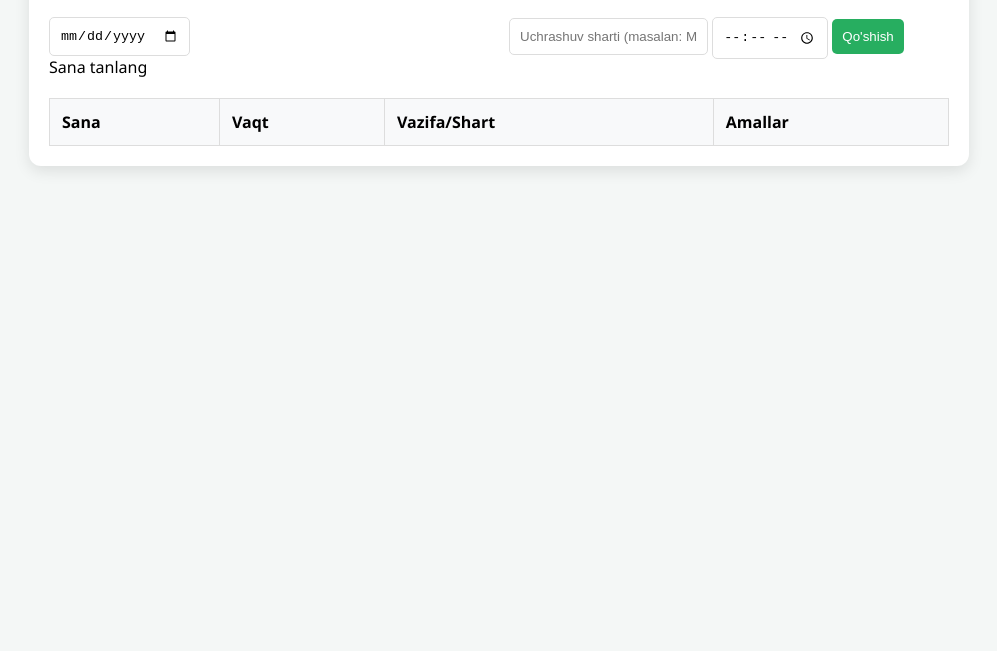
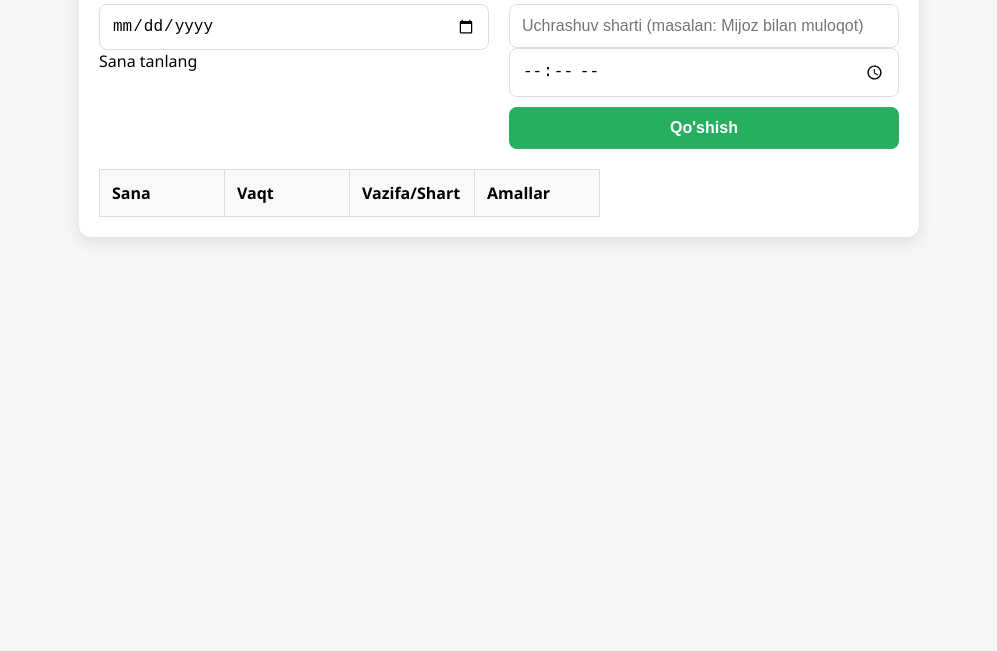
Before and after one commit to fozilzonmuminov22-cloud/smart_kalendar, a website: page index.html in a window 1280 px wide. Shown: the part 149-800 px from the top of the page, without its empty margins (141-1138 px from the left). Drawn offline with Linux system fonts and the light colour scheme.

Commit message:
Update style.css

```diff
--- a/style.css
+++ b/style.css
@@ -1,13 +1,21 @@
-body { font-family: 'Segoe UI', sans-serif; background: #f4f7f6; padding: 20px; }
-.container { max-width: 900px; margin: auto; background: white; padding: 20px; border-radius: 12px; box-shadow: 0 5px 15px rgba(0,0,0,0.1); }
-header { display: flex; justify-content: space-between; align-items: center; border-bottom: 2px solid #eee; padding-bottom: 10px; }
+body { font-family: 'Segoe UI', sans-serif; background: #f4f7f6; padding: 15px; margin: 0; }
+.container { max-width: 800px; margin: auto; background: white; padding: 20px; border-radius: 12px; box-shadow: 0 5px 15px rgba(0,0,0,0.1); }
+header { display: flex; justify-content: space-between; align-items: center; border-bottom: 2px solid #eee; padding-bottom: 10px; flex-wrap: wrap; }
 #live-clock { font-size: 1.5rem; font-weight: bold; color: #2c3e50; }
+
 .main-layout { display: grid; grid-template-columns: 1fr 1fr; gap: 20px; margin: 20px 0; }
-input, button { padding: 10px; border-radius: 5px; border: 1px solid #ddd; outline: none; }
-button { background: #27ae60; color: white; cursor: pointer; border: none; transition: 0.3s; }
+
+@media (max-width: 600px) {
+    .main-layout { grid-template-columns: 1fr; }
+    header { justify-content: center; text-align: center; gap: 10px; }
+}
+
+input, button { padding: 12px; border-radius: 8px; border: 1px solid #ddd; width: 100%; box-sizing: border-box; font-size: 16px; }
+button { background: #27ae60; color: white; cursor: pointer; border: none; transition: 0.3s; margin-top: 10px; font-weight: bold; }
 button:hover { background: #219150; }
-table { width: 100%; border-collapse: collapse; margin-top: 20px; }
-th, td { border: 1px solid #ddd; padding: 12px; text-align: left; }
+
+table { width: 100%; border-collapse: collapse; margin-top: 20px; display: block; overflow-x: auto; }
+th, td { border: 1px solid #ddd; padding: 12px; text-align: left; min-width: 100px; }
 th { background: #f8f9fa; }
-.delete-btn { background: #e74c3c; margin-left: 5px; }
-.edit-btn { background: #f39c12; }
+.delete-btn { background: #e74c3c; width: auto; padding: 5px 10px; }
+.edit-btn { background: #f39c12; width: auto; padding: 5px 10px; margin-right: 5px; }
```
